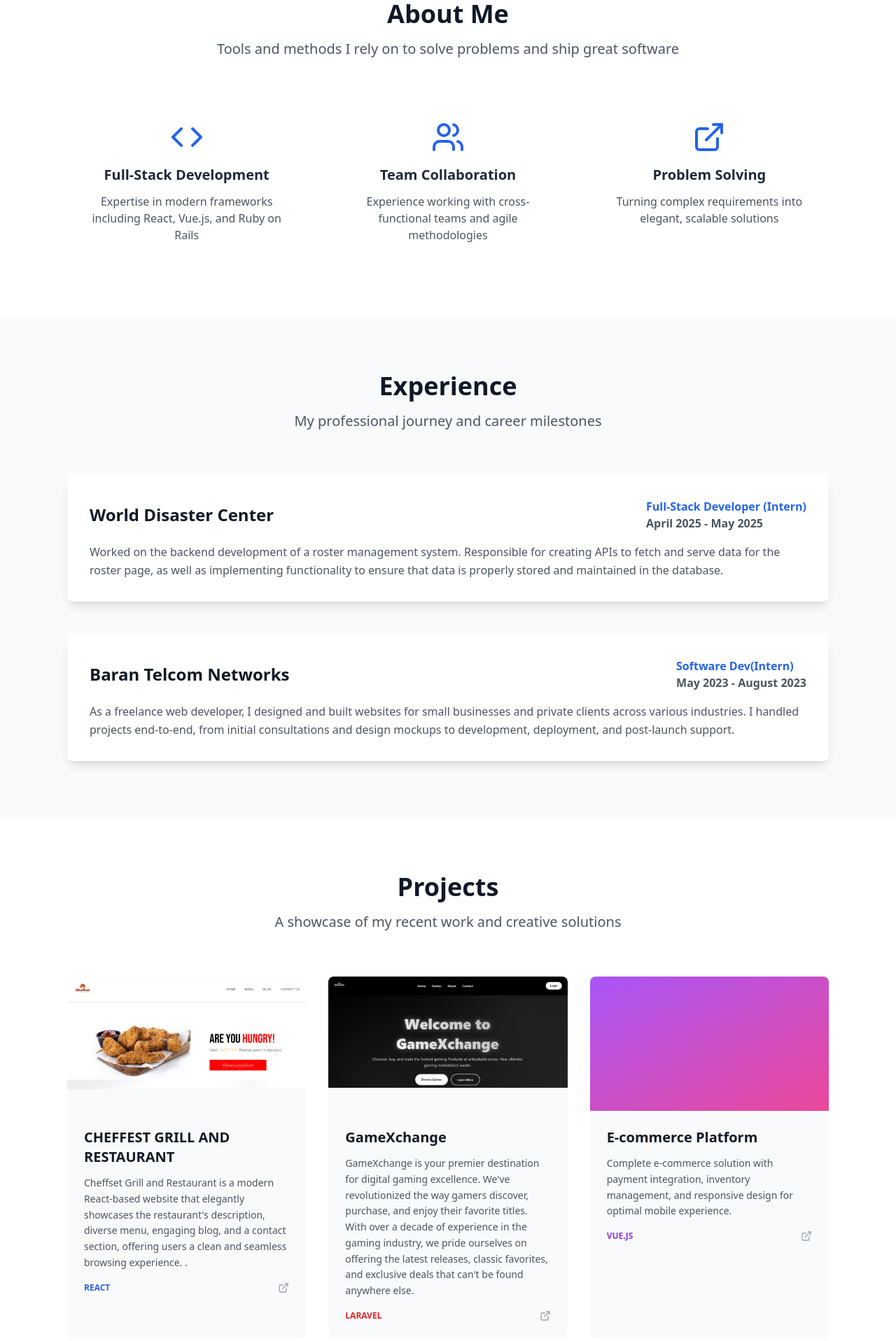
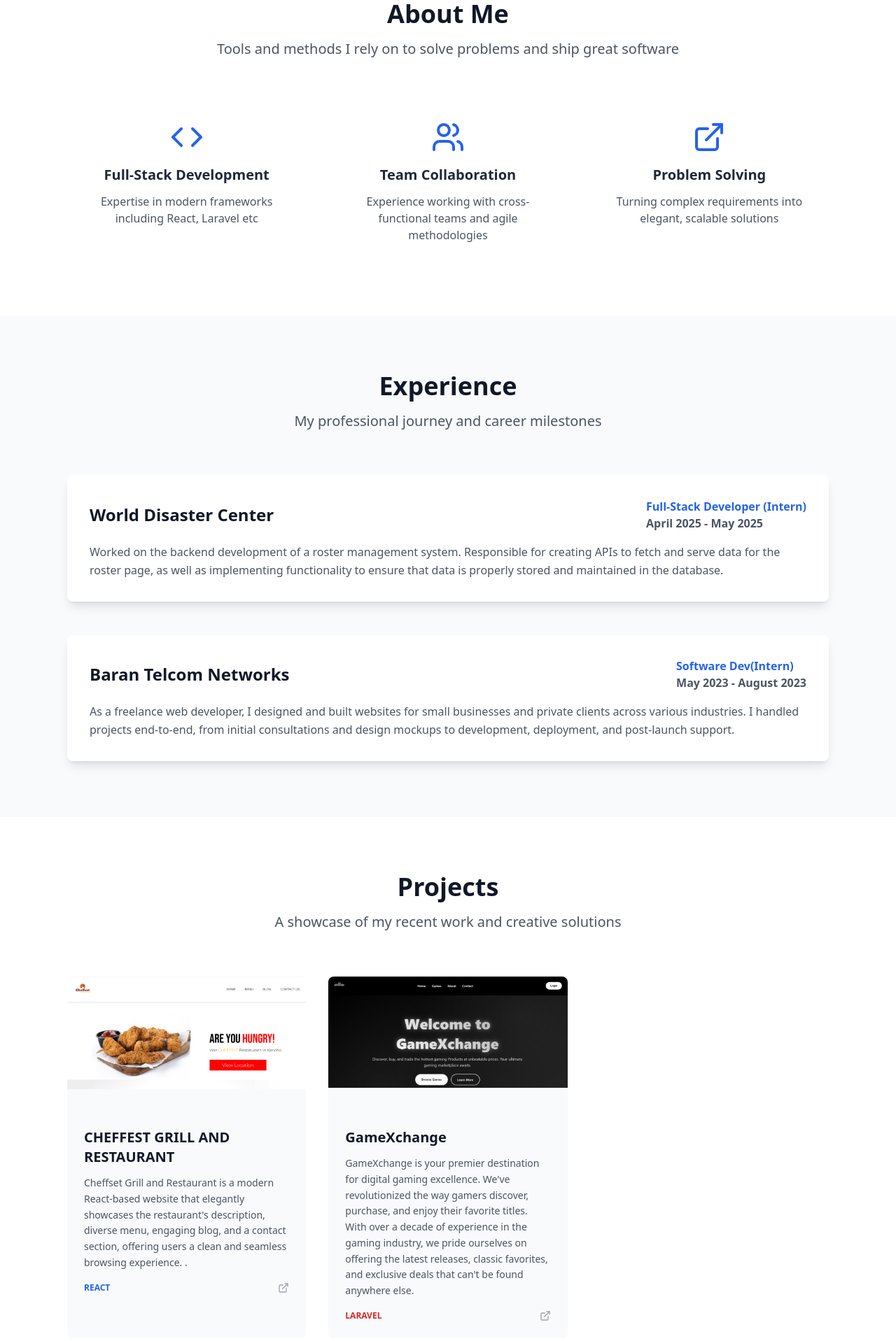
Before and after one commit to kevinkirui2/Portfolio, a React (Create React App) app: page / in a window 1280 px wide. Shown: the part 880-2797 px from the top of the page at 70% size. Built offline with nearby package versions, Linux system fonts and the light colour scheme.

Commit message:
slight change

```diff
--- a/src/Components/Main.jsx
+++ b/src/Components/Main.jsx
@@ -57,9 +57,9 @@
 
       {/* Hero Section */}
       <section id="home" className="min-h-screen flex items-center pt-12 justify-center relative ">
-              <div className=" w-full md:w-1/2">
-                <img src={kev} alt="Kevin" className="w-3/4 rounded-lg m-3" />
-              </div>
+             <div className="w-full md:w-1/2 hidden md:block">
+  <img src={kev} alt="Kevin" className="w-3/4 rounded-lg m-3" />
+</div>
         <div className="max-w-6xl mx-auto px-4 sm:px-6 lg:px-8 text-center">
           <div className="">
             <img className="w-24 mx-auto mb-6 rounded" src={logo} alt="logo" />
@@ -72,7 +72,7 @@
               modern web applications with cutting-edge technologies.
             </p>
           </div>
-          <div className="flex flex-col sm:flex-row gap-4 justify-center">
+          <div className="flex flex-col sm:flex-row pt-6 gap-4 justify-center">
             <button
               onClick={() => scrollToSection('projects')}
               className="px-8 py-3 bg-blue-600 text-white rounded-lg hover:bg-blue-700 transition-colors flex items-center justify-center gap-2"
@@ -101,7 +101,7 @@
               <Code className="w-12 h-12 text-blue-600 mx-auto mb-4" />
               <h3 className="text-xl font-semibold mb-3">Full-Stack Development</h3>
               <p className="text-gray-600">
-                Expertise in modern frameworks including React, Vue.js, and Ruby on Rails
+                Expertise in modern frameworks including React, Laravel etc
               </p>
             </div>
             <div className="text-center p-6 rounded-lg hover:shadow-lg transition-shadow">
@@ -217,20 +217,7 @@
               </div>
             </div>
 
-            <div className="bg-gray-50 rounded-lg overflow-hidden hover:shadow-xl transition-shadow">
-              <div className="h-48 bg-gradient-to-br from-purple-500 to-pink-500"></div>
-              <div className="p-6">
-                <h3 className="text-xl font-bold text-gray-900 mb-3">E-commerce Platform</h3>
-                <p className="text-gray-600 text-sm leading-relaxed">
-                  Complete e-commerce solution with payment integration, inventory management,
-                  and responsive design for optimal mobile experience.
-                </p>
-                <div className="mt-4 flex justify-between items-center">
-                  <span className="text-xs text-purple-600 font-semibold">VUE.JS</span>
-                  <ExternalLink className="w-4 h-4 text-gray-400 hover:text-gray-600 cursor-pointer" />
-                </div>
-              </div>
-            </div>
+
           </div>
         </div>
       </section>
```
